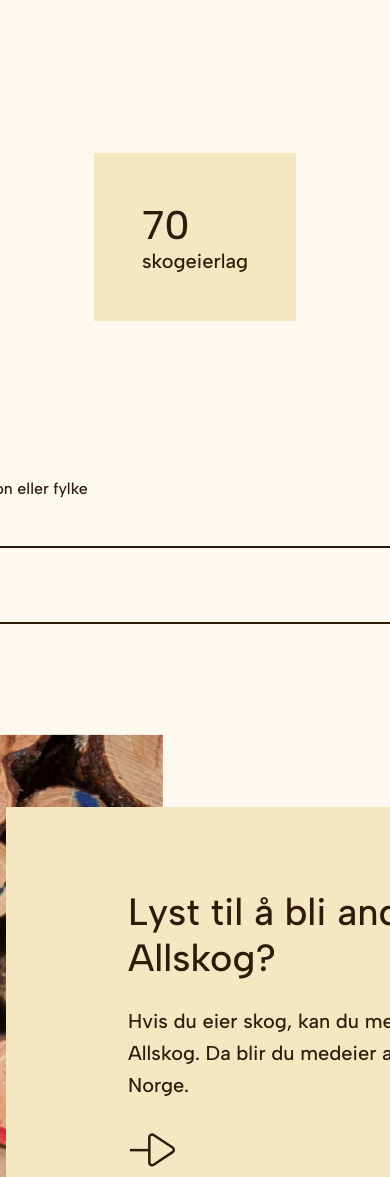
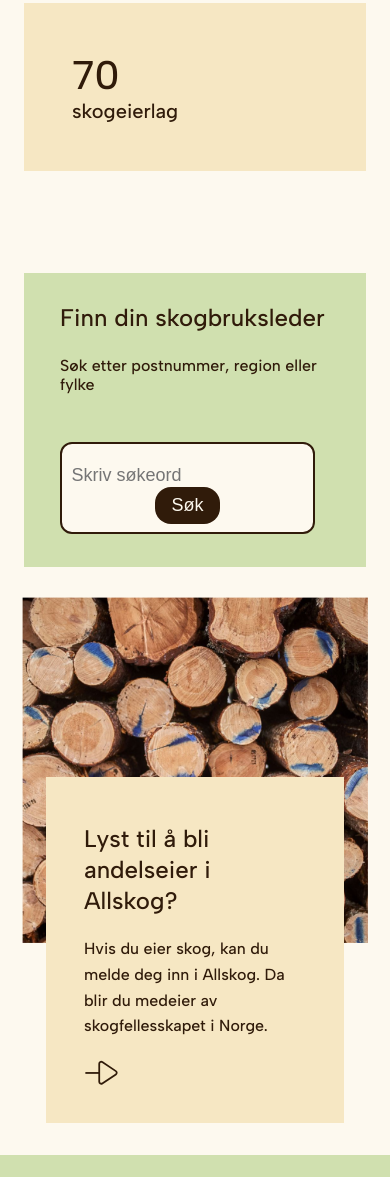
Before and after one commit to bypedroneres/Allskog, a plain HTML site: page index.html in a window 390 px wide. Shown: the part 1226-2403 px from the top of the page. Drawn offline with Linux system fonts and the light colour scheme.

Commit message:
Creating the mobile version 70%

```diff
--- a/desktop.css
+++ b/desktop.css
@@ -46,7 +46,20 @@ body {
 .fixed-header .search-button {
     display: flex;
     align-items: center;
+    height: 54px;
+    width: 154px;
     gap:14px;
+    justify-content: center;
+}
+
+.fixed-header .search-button:hover {
+    display: flex;
+    align-items: center;
+    height: 54px;
+    width: 154px;
+    gap:14px;
+    border-radius: 16px;
+    border: 2px solid var(--primary-black);
     justify-content: center;
 }
 
@@ -62,18 +75,29 @@ body {
     justify-content: center;
 }
 
+
+
 .login-button:hover {
    background-color:var(--primary-black);
    color:var(--primary-white);
 
 }
 
+.points:hover svg {
+    fill: var(--primary-white);
+}
+
+.points:hover line,
+.points:hover path {
+    stroke: var(--primary-white);
+}
+
 .login-button:hover svg {
      fill: var(--primary-white);
 }
 
-
-.loggin-button:hover path {
+.loggin-button:hover line,
+.loggin-button:hover {
     stroke: var(--primary-black);
 }
 
@@ -304,7 +328,7 @@ body.mega-menu-active .fixed-header .search-button img {
     align-items: flex-start;
     gap: 60px;
     margin-top: 550px;
-    margin-left: 100px;
+    margin-left: 160px;
     margin-right: 100px;
     margin-bottom: 48px;
 }
@@ -335,6 +359,8 @@ body.mega-menu-active .fixed-header .search-button img {
     font-size: 20px;
     margin: 0;
 }
+
+/* SEARCH RECTANGLE */
 
 .large-rectangle {
     width: 1240px;
@@ -403,6 +429,8 @@ body.mega-menu-active .fixed-header .search-button img {
     border: 2px solid var(--primary-black);
 }
 
+/* SHAREHOLDER */
+
 .second-group {
     display: flex;
     padding: 80px 120px;
@@ -431,7 +459,7 @@ body.mega-menu-active .fixed-header .search-button img {
 }
 
 .overlay-content {
-    padding: 80px 120px; /* Apply padding to the group */
+    padding: 80px 120px;
     display: flex;
     flex-direction: column;
     align-items: flex-start;
@@ -599,6 +627,7 @@ body.mega-menu-active .fixed-header .search-button img {
     background-color: var(--primary-white);
     margin-top: 36px;
     padding: 36px;
+
 }
 
 .news-section h2 {
@@ -659,7 +688,14 @@ body.mega-menu-active .fixed-header .search-button img {
     margin-bottom: 24px;
 }
 
-.news-content img:last-of-type {
+.news-content svg {
+    width: 40px;
+    height: 40px;
+    margin-bottom: 24px;
+}
+
+
+.news-c svg:last-of-type {
     margin-bottom: 0;
     width: 40px;
     height: 40px;
@@ -926,7 +962,7 @@ body.mega-menu-active .fixed-header .search-button img {
     width: 100%;
     max-width: 1440px;
     margin: 0 auto;
-    height: auto; /* Set the height to auto to adjust based on content */
+    height: auto;
 }
 
 .logo img {
--- a/index.html
+++ b/index.html
@@ -209,8 +209,8 @@
                     <div class="overlay-box">
                         <div class="overlay-content">
                             <h2>Lyst til å bli andelseier i Allskog?</h2>
-                            <p>Hvis du eier skog, kan du melde deg inn i<br> Allskog. Da blir du medeier av skogfellesskapet i<br> Norge.</p>
-                            <svg xmlns="http://www.w3.org/2000/svg" width="49" height="49" viewBox="0 0 49 49" fill="none">
+                            <p>Hvis du eier skog, kan du melde deg inn i Allskog. Da blir du medeier av skogfellesskapet i Norge.</p>
+                            <svg xmlns="http://www.w3.org/2000/svg" width="35" height="35" viewBox="0 0 49 49" fill="none">
                                 <line x1="1.89453" y1="25.1366" x2="21.8926" y2="25.1366" stroke="#301B0A" stroke-width="2.5"/>
                                 <path d="M44.605 22.5665C46.2435 23.6544 46.2435 26.0606 44.605 27.1485L25.5918 39.7724C23.7639 40.986 21.3207 39.6754 21.3207 37.4814L21.3207 12.2336C21.3207 10.0395 23.7639 8.72895 25.5918 9.94256L44.605 22.5665Z" stroke="#301B0A" stroke-width="2.5"/>
                               </svg>
@@ -249,7 +249,10 @@
                             <h4 class="news-title">Går med rekordoverskudd: – Skogeiere har vært lojale til samvirket</h4>
                             <p class="news-description">Allskog legger bak seg et av mest innbringende år noensinne som konsern.
                                 For femte år på rad kan 7 500 skogeiere nord for Stad og Dovre få utbetalt utbytte fra samvirket.</p>
-                            <img src="assets/Arrow internal link.png" alt="Icon" width="40" height="40">
+                                <svg xmlns="http://www.w3.org/2000/svg" width="41" height="41" viewBox="0 0 41 41" fill="none">
+                                    <line x1="1.88867" y1="20.981" x2="21.8926" y2="20.981" stroke="#301B0A" stroke-width="2"/>
+                                    <path d="M37.999 19.1912C39.1907 19.9824 39.1907 21.7324 37.999 22.5236L24.2003 31.6853C22.871 32.5679 21.0941 31.6148 21.0941 30.0191L21.0941 11.6957C21.0941 10.1001 22.871 9.14693 24.2003 10.0296L37.999 19.1912Z" stroke="#301B0A" stroke-width="2"/>
+                                  </svg>
                         </div>
                     </div>
                     <div class="news-box">
@@ -258,7 +261,10 @@
                             <p class="news-date">17. APRIL 2023</p>
                             <h4 class="news-title">Bruk rabatten din på kurs i norsk PEFC skogstandard</h4>
                             <p class="news-description">Skal du hogge selv og levere tømmer? Nå får alle som driver i skogen tilbud om kurs i den nye skogstandarden. Som andelseier i ALLSKOG får du kurset til rabattert pris.</p>
-                            <img src="assets/Arrow internal link.png" alt="Icon" width="40" height="40">
+                            <svg xmlns="http://www.w3.org/2000/svg" width="41" height="41" viewBox="0 0 41 41" fill="none">
+                                <line x1="1.88867" y1="20.981" x2="21.8926" y2="20.981" stroke="#301B0A" stroke-width="2"/>
+                                <path d="M37.999 19.1912C39.1907 19.9824 39.1907 21.7324 37.999 22.5236L24.2003 31.6853C22.871 32.5679 21.0941 31.6148 21.0941 30.0191L21.0941 11.6957C21.0941 10.1001 22.871 9.14693 24.2003 10.0296L37.999 19.1912Z" stroke="#301B0A" stroke-width="2"/>
+                              </svg>
                         </div>
                     </div>
                     <div class="news-box">
@@ -267,7 +273,10 @@
                             <p class="news-date">17. APRIL 2023</p>
                             <h4 class="news-title">Dette bør du vite om nye miljøhensyn i skogen</h4>
                             <p class="news-description">Alt tømmer som ALLSKOG omsetter, er miljøsertifisert etter Norsk PEFC Skogstandard. Industrien og for forbrukerne skal vite at virket kommer fra skog drevet på bærekraftig vis. </p>
-                            <img src="assets/Arrow internal link.png" alt="Icon" width="40" height="40">
+                            <svg xmlns="http://www.w3.org/2000/svg" width="41" height="41" viewBox="0 0 41 41" fill="none">
+                                <line x1="1.88867" y1="20.981" x2="21.8926" y2="20.981" stroke="#301B0A" stroke-width="2"/>
+                                <path d="M37.999 19.1912C39.1907 19.9824 39.1907 21.7324 37.999 22.5236L24.2003 31.6853C22.871 32.5679 21.0941 31.6148 21.0941 30.0191L21.0941 11.6957C21.0941 10.1001 22.871 9.14693 24.2003 10.0296L37.999 19.1912Z" stroke="#301B0A" stroke-width="2"/>
+                              </svg>
                         </div>
                     </div>
                 </div>
--- a/mobile.css
+++ b/mobile.css
@@ -300,25 +300,23 @@ body.mega-menu-active .fixed-header .search-button img {
     display: flex;
     align-items: flex-start;
     overflow: hidden;
-    gap: 60px;
-    margin-top: 800px; /* Adjust the margin-top value as needed */
-    margin-left: 20px; /* Adjust the margin-left value as needed */
-    margin-right: 20px; /* Adjust the margin-right value as needed */
-    margin-bottom: 48px;
+    gap: 24px;
+    margin-top: 650px;
+    margin-left: 10px;
+    margin-right: 10px;
     position: relative;
-    flex-direction: column; /* Display rectangles vertically */
+    flex-direction: column;
   }
 
 .rectangle {
-    width: 100%; /* Full width for mobile */
-    height: auto; /* Height will be determined by content */
-    background-color: #f6e7c3;
+    width: 342px;
+    height: 168px;
+    background-color:var(--secondarybeige-200);
     display: flex;
     flex-direction: column;
-    align-items: center; /* Center content horizontally */
-    transition: transform 0.3s ease;
-    margin-bottom: 20px; /* Add some spacing between rectangles */
+    align-items: flex-start;
   }
+
 .rectangle-content {
   display: flex;
   flex-direction: column;
@@ -341,45 +339,54 @@ body.mega-menu-active .fixed-header .search-button img {
     display: none;
   }
 
-.dot-menu {
-    position: absolute;
-    bottom: -30px; /* Adjust the positioning as needed */
-    left: 50%;
-    transform: translateX(-50%);
-    display: flex;
-    gap: 8px;
-    z-index: 1;
+/* SEARCH RECTANGLE */
+
+.large-rectangle {
+    width: 342px;
+    height: 294px;
+    background-color: var(--secondarygreen-200);
+    margin-top: 48px;
 }
 
-  .dot {
-    width: 8px;
-    height: 8px;
-    background-color: #301b0a;
-    border-radius: 50%;
+.large-rectangle-content {
+    color: var(--primary-black);
+    align-items: flex-start;
+    padding: 30px 36px;
 }
 
+.large-rectangle h1 {
+    font-size: 24px;
+    font-weight: 500;
+    margin: 0;
+}
 
+.large-rectangle p {
+    font-size: 16px;
+    font-weight: 500;
+    margin-top: 24px;
+}
 
 .search-bar {
     display: flex;
+    flex-direction: column;
     align-items: center;
-    width: 806px;
-    height: 78px;
+    width: 255px;
+    height: auto;
     border: 2px solid var(--primary-black);
     background: var(--primary-white);
-    padding: 8px 8px 8px 24px;
+    border-radius: 12px;
+    padding: 8px 24px;
     margin-top: 48px;
     box-sizing: border-box;
 }
 
 .search-bar input {
-    flex: 1;
     border: none;
     outline: none;
     background: transparent;
     font-size: 18px;
     color: var(--primary-black);
-    margin-right: 16px;
+    margin-top: 12px;
 }
 
 .search-bar button {
@@ -389,10 +396,6 @@ body.mega-menu-active .fixed-header .search-button img {
     padding: 8px 16px;
     font-size: 18px;
     cursor: pointer;
-    display: flex;
-    padding: 15px 32px;
-    align-items: center;
-    gap: 12px;
     border-radius: 16px;
 }
 
@@ -402,71 +405,57 @@ body.mega-menu-active .fixed-header .search-button img {
     border: 2px solid var(--primary-black);
 }
 
+/* SHAREHOLDER */
+
 .second-group {
-    display: flex;
-    padding: 80px 120px;
+    flex-direction: column;
     align-items: center;
-    gap: -157px;
+    justify-content: center;
     background-color: var(--primary-white);
 }
 
 .image-element img {
-    width: 590px;
-    height: 590px;
+    width: 346px;
+    max-width: 590px;
+    height: 346px;
+    order: 2;
 }
 
 .text-column {
-    position: relative;
     flex: 1;
     z-index: 2;
-    margin-left: -157px;
+    margin-left: 0;
+    margin-top: -170px;
+    order: 1;
+    align-items: center;
+    display: flex;
+    justify-content: center;
 }
 
 .overlay-box {
-    width: 807px;
+    width: 294px;
+    align-items: center;
+    display: flex;
+    justify-content: center;
     background-color: var(--secondarybeige-200);
     position: relative;
     border: 2px solid var(--secondarybeige-200);
 }
 
 .overlay-content {
-    padding: 80px 120px; /* Apply padding to the group */
-    display: flex;
-    flex-direction: column;
-    align-items: flex-start;
-    gap: 24px;
+    padding: 24px;
+    line-height: 160%;
+    width: 222px;
 }
 
 .overlay-content h2 {
-    font-size: 38px;
+    font-size: 24px;
+    width: 222px;
+    gap:16px;
     font-weight: 500;
-    margin: 0;
+    line-height: 130%;
 }
 
-.overlay-content p {
-    font-size: 20px;
-    color: var(--primary-black);
-    margin: 0;
-    line-height: 160%;
-}
-
-.overlay-content img {
-    width: 48px;
-    height: 48px;
-}
-
-.overlay-content:hover svg {
-    fill: var(--primary-black);
-}
-
-.overlay-content:hover path {
-    stroke: var(--primary-black);
-}
-
-
-.overlay-box:hover {
-    border: 2px solid var(--primary-black);
-}
 
 /* Q&A SECTION */
 
@@ -597,7 +586,7 @@ body.mega-menu-active .fixed-header .search-button img {
     height: 890px;
     background-color: var(--primary-white);
     margin-top: 36px;
-    padding: 36px;
+    padding: 20px;
 }
 
 .news-section h2 {
```
Lines whose indentation alone changed are shown as unchanged.
